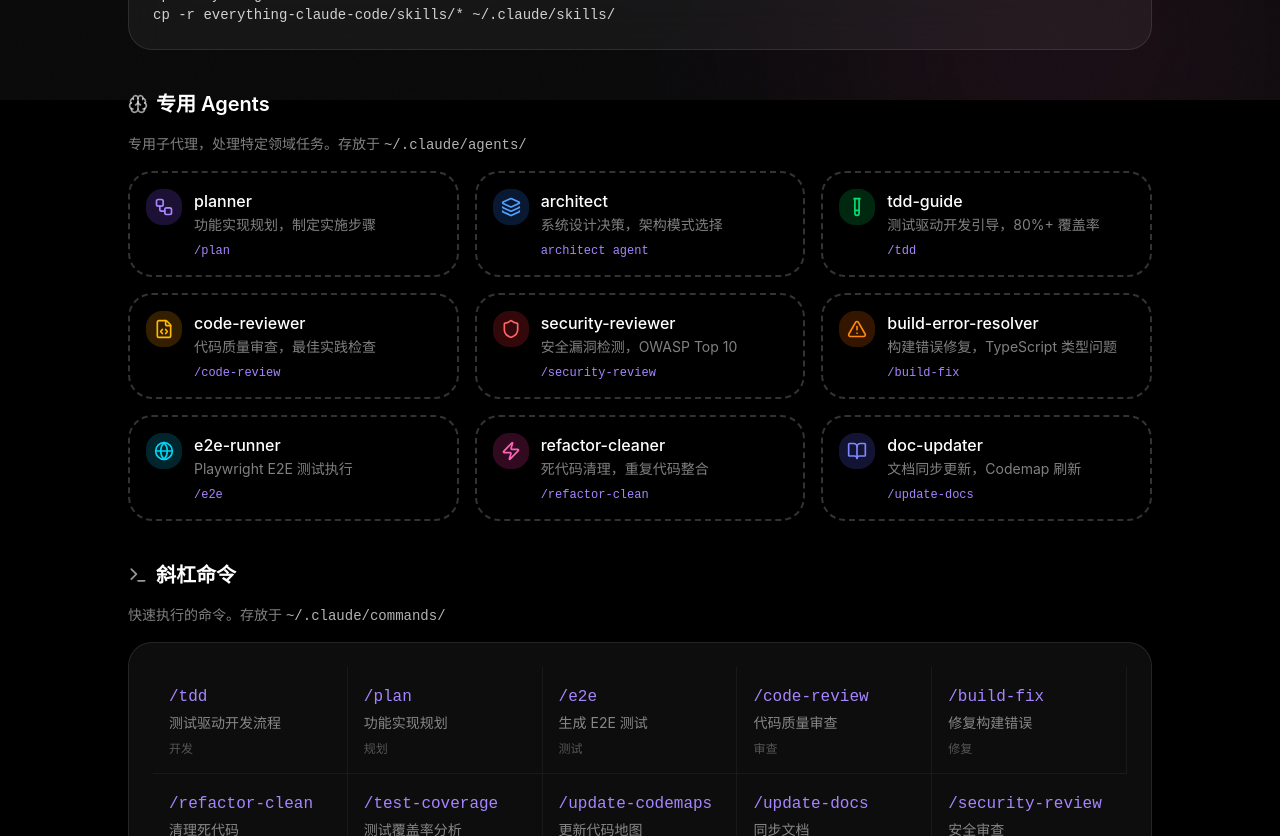
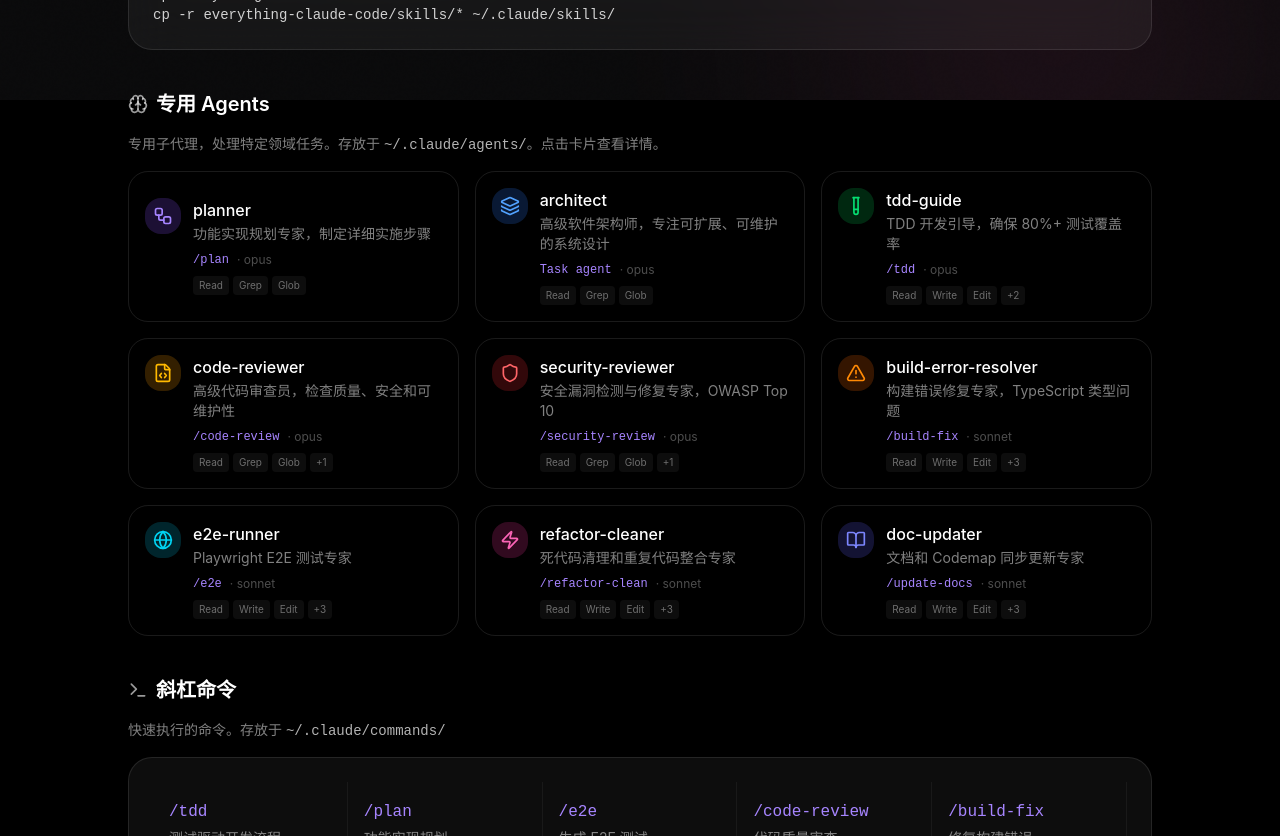
Before and after one commit to skingford/super-one, a SvelteKit app in the folder apps/learn/: page /knowledge/everything-claude-code in a window 1280 px wide. Shown: the part 700-1536 px from the top of the page. Built offline with nearby package versions, Linux system fonts and the light colour scheme.

Commit message:
feat: enhance agent configurations with detailed descriptions, features, and examples

```diff
--- a/apps/learn/src/routes/knowledge/everything-claude-code/+page.svelte
+++ b/apps/learn/src/routes/knowledge/everything-claude-code/+page.svelte
@@ -24,6 +24,8 @@
     Brain,
     Copy,
     Check,
+    X,
+    ChevronRight,
   } from "lucide-svelte";
 
   // Copy functionality
@@ -35,81 +37,236 @@
     setTimeout(() => (copiedId = null), 2000);
   }
 
-  // Section data
-  const agents = [
+  // Detailed agent configurations
+  const agentDetails = [
     {
       name: "planner",
-      description: "功能实现规划，制定实施步骤",
+      description: "功能实现规划专家，制定详细实施步骤",
       command: "/plan",
       icon: Workflow,
       color: "text-violet-400",
       bg: "bg-violet-500/20",
+      tools: ["Read", "Grep", "Glob"],
+      model: "opus",
+      features: [
+        "需求分析与重述",
+        "风险识别与评估",
+        "分阶段实施计划",
+        "复杂度估算",
+        "等待用户确认后执行",
+      ],
+      example: `/plan 我需要添加实时通知功能
+
+Agent 返回:
+# 实施计划: 实时通知系统
+## 阶段 1: 数据库设计
+## 阶段 2: 通知服务
+## 阶段 3: 集成点
+## 风险评估
+## 预估复杂度: 中等
+
+**等待确认**: 是否执行此计划?`,
     },
     {
       name: "architect",
-      description: "系统设计决策，架构模式选择",
-      command: "architect agent",
+      description: "高级软件架构师，专注可扩展、可维护的系统设计",
+      command: "Task agent",
       icon: Layers,
       color: "text-blue-400",
       bg: "bg-blue-500/20",
+      tools: ["Read", "Grep", "Glob"],
+      model: "opus",
+      features: [
+        "系统架构设计",
+        "技术选型权衡",
+        "设计模式推荐",
+        "可扩展性分析",
+        "确保代码库一致性",
+      ],
+      example: `常见模式:
+Frontend: 组件组合、Container/Presenter、自定义 Hooks
+Backend: Repository 模式、Service 层、中间件模式
+Data: 数据库规范化、缓存层、最终一致性`,
     },
     {
       name: "tdd-guide",
-      description: "测试驱动开发引导，80%+ 覆盖率",
+      description: "TDD 开发引导，确保 80%+ 测试覆盖率",
       command: "/tdd",
       icon: TestTube,
       color: "text-green-400",
       bg: "bg-green-500/20",
+      tools: ["Read", "Write", "Edit", "Bash", "Grep"],
+      model: "opus",
+      features: [
+        "Red-Green-Refactor 循环",
+        "先写测试再写代码",
+        "单元 + 集成 + E2E 测试",
+        "边界情况覆盖",
+        "持续测试 (Watch Mode)",
+      ],
+      example: `// 1. RED: 先写失败的测试
+describe('calculateScore', () => {
+  it('should return high score for valid input', () => {
+    expect(calculateScore(data)).toBeGreaterThan(80)
+  })
+})
+
+// 2. GREEN: 写最小代码通过测试
+// 3. REFACTOR: 优化代码`,
     },
     {
       name: "code-reviewer",
-      description: "代码质量审查，最佳实践检查",
+      description: "高级代码审查员，检查质量、安全和可维护性",
       command: "/code-review",
       icon: FileCode,
       color: "text-amber-400",
       bg: "bg-amber-500/20",
+      tools: ["Read", "Grep", "Glob", "Bash"],
+      model: "opus",
+      features: [
+        "代码质量检查",
+        "安全漏洞扫描",
+        "性能问题识别",
+        "最佳实践建议",
+        "可维护性评估",
+      ],
+      example: `# 审查流程:
+1. git diff --name-only HEAD
+2. 检查每个文件:
+   - 安全问题 (硬编码密钥、SQL注入、XSS)
+   - 代码质量 (复杂度、重复代码)
+   - 性能问题 (N+1 查询、内存泄漏)`,
     },
     {
       name: "security-reviewer",
-      description: "安全漏洞检测，OWASP Top 10",
+      description: "安全漏洞检测与修复专家，OWASP Top 10",
       command: "/security-review",
       icon: Shield,
       color: "text-red-400",
       bg: "bg-red-500/20",
+      tools: ["Read", "Grep", "Glob", "Bash"],
+      model: "opus",
+      features: [
+        "OWASP Top 10 检测",
+        "密钥泄露扫描",
+        "输入验证检查",
+        "认证授权审计",
+        "漏洞 PoC 和修复代码",
+      ],
+      example: `检测项目:
+- SQL 注入
+- XSS 跨站脚本
+- SSRF 服务端请求伪造
+- 硬编码凭据
+- 不安全的加密
+- 缺失的输入验证`,
     },
     {
       name: "build-error-resolver",
-      description: "构建错误修复，TypeScript 类型问题",
+      description: "构建错误修复专家，TypeScript 类型问题",
       command: "/build-fix",
       icon: AlertTriangle,
       color: "text-orange-400",
       bg: "bg-orange-500/20",
+      tools: ["Read", "Write", "Edit", "Bash", "Grep", "Glob"],
+      model: "sonnet",
+      features: [
+        "TypeScript 类型错误",
+        "构建配置问题",
+        "依赖冲突解决",
+        "最小化改动修复",
+        "快速让构建变绿",
+      ],
+      example: `# 修复流程:
+1. npm run build 2>&1 | head -100
+2. 分析错误信息
+3. 定位问题文件
+4. 最小改动修复
+5. 验证构建通过`,
     },
     {
       name: "e2e-runner",
-      description: "Playwright E2E 测试执行",
+      description: "Playwright E2E 测试专家",
       command: "/e2e",
       icon: Globe,
       color: "text-cyan-400",
       bg: "bg-cyan-500/20",
+      tools: ["Read", "Write", "Edit", "Bash", "Grep", "Glob"],
+      model: "sonnet",
+      features: [
+        "用户旅程测试",
+        "Page Object 模式",
+        "截图和视频录制",
+        "Trace 上传",
+        "Flaky 测试隔离",
+      ],
+      example: `test('用户可以搜索并查看详情', async ({ page }) => {
+  await page.goto('/')
+  await page.fill('input[placeholder="Search"]', 'query')
+  await page.waitForResponse(resp =>
+    resp.url().includes('/api/search'))
+  await expect(page.locator('.result')).toBeVisible()
+})`,
     },
     {
       name: "refactor-cleaner",
-      description: "死代码清理，重复代码整合",
+      description: "死代码清理和重复代码整合专家",
       command: "/refactor-clean",
       icon: Zap,
       color: "text-pink-400",
       bg: "bg-pink-500/20",
+      tools: ["Read", "Write", "Edit", "Bash", "Grep", "Glob"],
+      model: "sonnet",
+      features: [
+        "死代码检测 (knip, depcheck)",
+        "未使用导出移除",
+        "重复代码合并",
+        "安全重构验证",
+        "依赖清理",
+      ],
+      example: `# 分析工具:
+npx knip          # 检测未使用的导出
+npx depcheck      # 检测未使用的依赖
+npx ts-prune      # 检测未使用的 TS 导出`,
     },
     {
       name: "doc-updater",
-      description: "文档同步更新，Codemap 刷新",
+      description: "文档和 Codemap 同步更新专家",
       command: "/update-docs",
       icon: BookOpen,
       color: "text-indigo-400",
       bg: "bg-indigo-500/20",
+      tools: ["Read", "Write", "Edit", "Bash", "Grep", "Glob"],
+      model: "sonnet",
+      features: [
+        "Codemap 生成与更新",
+        "README 同步",
+        "API 文档更新",
+        "变更日志维护",
+        "架构图生成",
+      ],
+      example: `# 更新流程:
+/update-codemaps  # 更新代码地图
+/update-docs      # 同步所有文档
+
+生成: docs/CODEMAPS/*.md`,
     },
   ];
+
+  // Simple agents list for grid display
+  const agents = agentDetails.map(a => ({
+    name: a.name,
+    description: a.description,
+    command: a.command,
+    icon: a.icon,
+    color: a.color,
+    bg: a.bg,
+    tools: a.tools,
+    model: a.model,
+  }));
+
+  // Selected agent for detail view
+  let selectedAgent = $state<typeof agentDetails[0] | null>(null);
 
   const commands = [
     { name: "/tdd", description: "测试驱动开发流程", category: "开发" },
@@ -349,25 +506,143 @@ const apiKey = process.env.API_KEY`;
       专用 Agents
     </h2>
     <p class="text-white/50 text-sm mb-4">
-      专用子代理，处理特定领域任务。存放于 <code class="text-white/70">~/.claude/agents/</code>
+      专用子代理，处理特定领域任务。存放于 <code class="text-white/70">~/.claude/agents/</code>。点击卡片查看详情。
     </p>
     <div class="grid md:grid-cols-3 gap-4">
-      {#each agents as agent}
+      {#each agents as agent, i}
         {@const Icon = agent.icon}
-        <BentoCard variant="outline" class="p-4 hover:bg-white/5 transition-colors">
+        <button
+          class="text-left p-4 rounded-2xl border border-white/10 hover:bg-white/5 hover:border-white/20 transition-all duration-200"
+          onclick={() => selectedAgent = agentDetails[i]}
+        >
           <div class="flex items-start gap-3">
             <div class={cn("p-2 rounded-xl", agent.bg)}>
               <Icon class={cn("w-5 h-5", agent.color)} />
             </div>
             <div class="flex-1 min-w-0">
               <h3 class="font-medium text-white">{agent.name}</h3>
-              <p class="text-sm text-white/50 mt-0.5">{agent.description}</p>
-              <code class="text-xs text-violet-400 mt-2 block">{agent.command}</code>
+              <p class="text-sm text-white/50 mt-0.5 line-clamp-2">{agent.description}</p>
+              <div class="flex items-center gap-2 mt-2">
+                <code class="text-xs text-violet-400">{agent.command}</code>
+                <span class="text-xs text-white/30">· {agent.model}</span>
+              </div>
+              <div class="flex flex-wrap gap-1 mt-2">
+                {#each agent.tools.slice(0, 3) as tool}
+                  <span class="px-1.5 py-0.5 rounded text-[10px] bg-white/5 text-white/40">{tool}</span>
+                {/each}
+                {#if agent.tools.length > 3}
+                  <span class="px-1.5 py-0.5 rounded text-[10px] bg-white/5 text-white/40">+{agent.tools.length - 3}</span>
+                {/if}
+              </div>
             </div>
           </div>
-        </BentoCard>
+        </button>
       {/each}
     </div>
+
+    <!-- Agent Detail Modal -->
+    {#if selectedAgent}
+      {@const Icon = selectedAgent.icon}
+      <!-- svelte-ignore a11y_no_noninteractive_element_interactions -->
+      <div
+        class="fixed inset-0 z-50 flex items-center justify-center p-4"
+        role="dialog"
+        aria-modal="true"
+        tabindex="-1"
+        onclick={(e) => { if (e.target === e.currentTarget) selectedAgent = null; }}
+        onkeydown={(e) => { if (e.key === 'Escape') selectedAgent = null; }}
+      >
+        <div class="fixed inset-0 bg-black/80 backdrop-blur-sm"></div>
+        <div class="relative z-10 w-full max-w-2xl max-h-[85vh] overflow-y-auto rounded-3xl bg-[#1c1c1e] border border-white/10 shadow-2xl">
+          <!-- Header -->
+          <div class="sticky top-0 z-10 p-6 pb-4 bg-[#1c1c1e] border-b border-white/10">
+            <button
+              class="absolute right-4 top-4 p-2 rounded-xl hover:bg-white/10 transition-colors"
+              onclick={() => selectedAgent = null}
+            >
+              <X class="w-5 h-5 text-white/60" />
+            </button>
+            <div class="flex items-center gap-4">
+              <div class={cn("p-3 rounded-2xl", selectedAgent.bg)}>
+                <Icon class={cn("w-8 h-8", selectedAgent.color)} />
+              </div>
+              <div>
+                <h3 class="text-2xl font-bold text-white">{selectedAgent.name}</h3>
+                <p class="text-white/50 mt-1">{selectedAgent.description}</p>
+              </div>
+            </div>
+          </div>
+
+          <div class="p-6 space-y-6">
+            <!-- Meta -->
+            <div class="grid grid-cols-2 gap-4">
+              <div class="p-4 rounded-2xl bg-white/5">
+                <p class="text-xs text-white/40 mb-1">调用命令</p>
+                <code class="text-violet-400 font-medium">{selectedAgent.command}</code>
+              </div>
+              <div class="p-4 rounded-2xl bg-white/5">
+                <p class="text-xs text-white/40 mb-1">模型</p>
+                <span class="text-white font-medium">{selectedAgent.model}</span>
+              </div>
+            </div>
+
+            <!-- Tools -->
+            <div>
+              <h4 class="text-sm font-medium text-white/80 mb-3">可用工具</h4>
+              <div class="flex flex-wrap gap-2">
+                {#each selectedAgent.tools as tool}
+                  <span class="px-3 py-1.5 rounded-xl bg-white/5 text-white/70 text-sm">{tool}</span>
+                {/each}
+              </div>
+            </div>
+
+            <!-- Features -->
+            <div>
+              <h4 class="text-sm font-medium text-white/80 mb-3">核心功能</h4>
+              <ul class="space-y-2">
+                {#each selectedAgent.features as feature}
+                  <li class="flex items-center gap-2 text-white/70 text-sm">
+                    <CheckCircle2 class="w-4 h-4 text-green-400 shrink-0" />
+                    {feature}
+                  </li>
+                {/each}
+              </ul>
+            </div>
+
+            <!-- Example -->
+            <div>
+              <div class="flex items-center justify-between mb-3">
+                <h4 class="text-sm font-medium text-white/80">示例用法</h4>
+                <button
+                  class="p-1.5 rounded-lg hover:bg-white/10 transition-colors"
+                  onclick={() => copyToClipboard(selectedAgent?.example || '', 'agent-example')}
+                >
+                  {#if copiedId === 'agent-example'}
+                    <Check class="w-4 h-4 text-green-400" />
+                  {:else}
+                    <Copy class="w-4 h-4 text-white/40" />
+                  {/if}
+                </button>
+              </div>
+              <pre class="p-4 rounded-2xl bg-black/30 text-sm text-white/70 font-mono overflow-x-auto whitespace-pre-wrap"><code>{selectedAgent.example}</code></pre>
+            </div>
+
+            <!-- Agent Definition -->
+            <div>
+              <h4 class="text-sm font-medium text-white/80 mb-3">Agent 定义格式</h4>
+              <pre class="p-4 rounded-2xl bg-black/30 text-sm text-white/60 font-mono overflow-x-auto"><code>{`---
+name: ${selectedAgent.name}
+description: ${selectedAgent.description}
+tools: ${selectedAgent.tools.join(', ')}
+model: ${selectedAgent.model}
+---
+
+You are a ${selectedAgent.name} specialist...`}</code></pre>
+            </div>
+          </div>
+        </div>
+      </div>
+    {/if}
   </section>
 
   <!-- Commands -->
```
